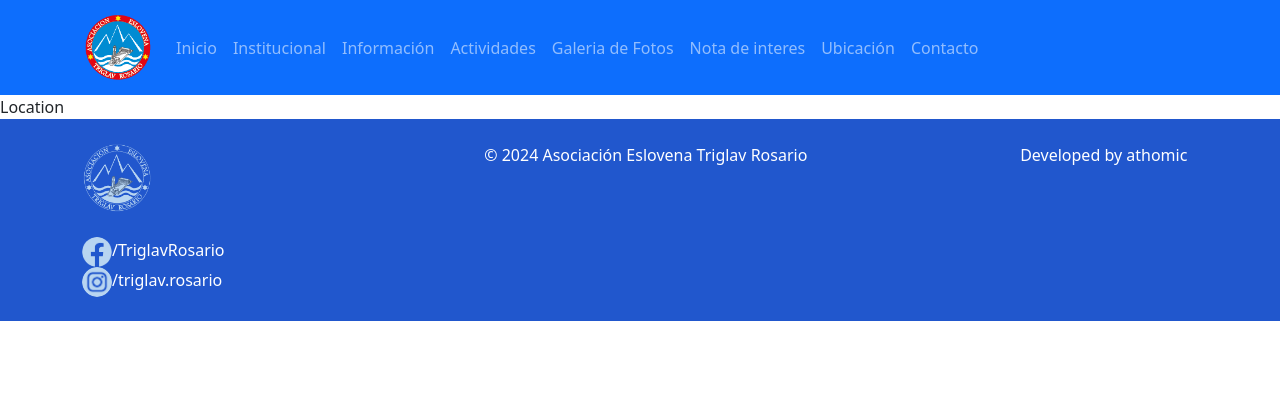
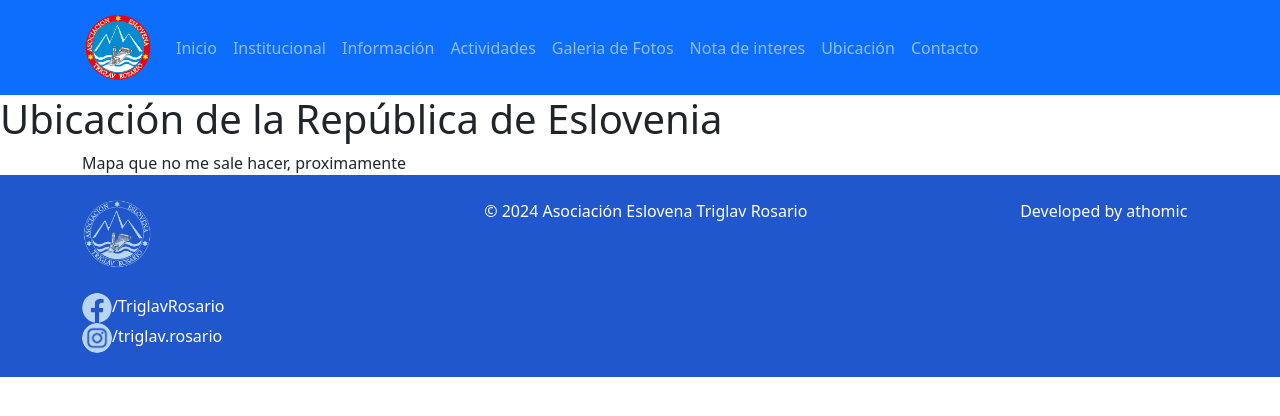
Before and after one commit to LisandroRP95/AsocEslovenaTriglav, a React (Vite) app: page /ubicacion in a window 1280 px wide. Shown: the top 416 px of the page. Built offline with nearby package versions, Linux system fonts and the light colour scheme.

Commit message:
cambios location

```diff
--- a/package.json
+++ b/package.json
@@ -10,6 +10,7 @@
     "preview": "vite preview"
   },
   "dependencies": {
+    "@googlemaps/react-wrapper": "^1.1.35",
     "bootstrap": "^5.3.3",
     "react": "^18.2.0",
     "react-bootstrap": "^2.10.2",
--- a/src/Components/Activities/Activities.jsx
+++ b/src/Components/Activities/Activities.jsx
@@ -1,4 +1,3 @@
-import React from 'react'
 
 const Activities = () => {
   return (
--- a/src/Components/Location/Location.jsx
+++ b/src/Components/Location/Location.jsx
@@ -1,9 +1,19 @@
-import React from 'react'
+import Container from "react-bootstrap/Container";
+import Row from "react-bootstrap/Row";
+
+import MapSlo from "./Map/MapSlo";
 
 const Location = () => {
   return (
-    <div>Location</div>
-  )
-}
+    <div>
+      <h1>Ubicación de la República de Eslovenia</h1>
+      <Container>
+        <Row>
+          <MapSlo />
+        </Row>
+      </Container>
+    </div>
+  );
+};
 
-export default Location
+export default Location;
--- /dev/null
+++ b/src/Components/Location/Map/MapSlo.jsx
@@ -0,0 +1,9 @@
+const MapSlo = () => {
+  return (
+    <div>
+      Mapa que no me sale hacer, proximamente
+    </div>
+  )
+}
+
+export default MapSlo
```
Also changed, not shown: 1 other file (tests, documents, lock files or other folders).
